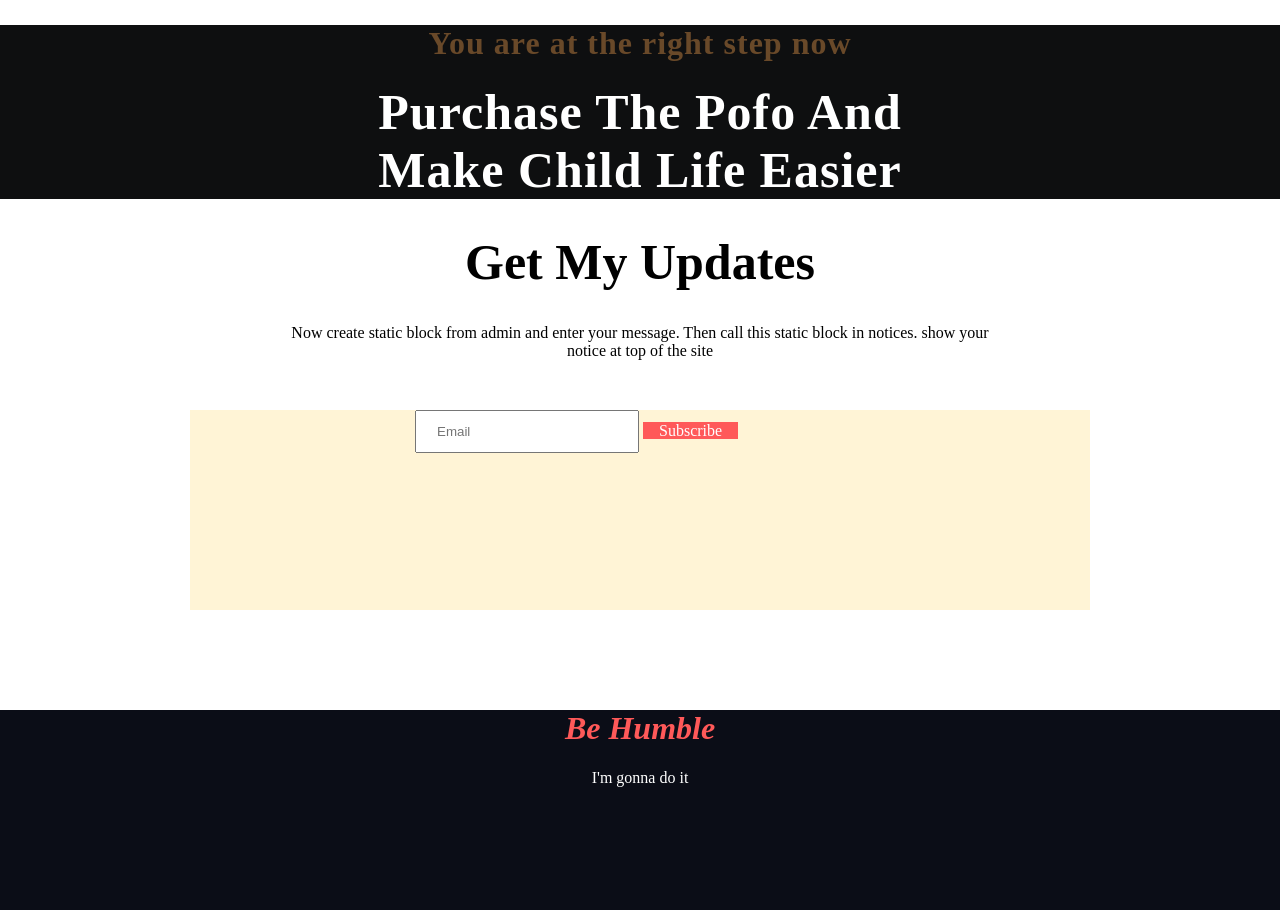
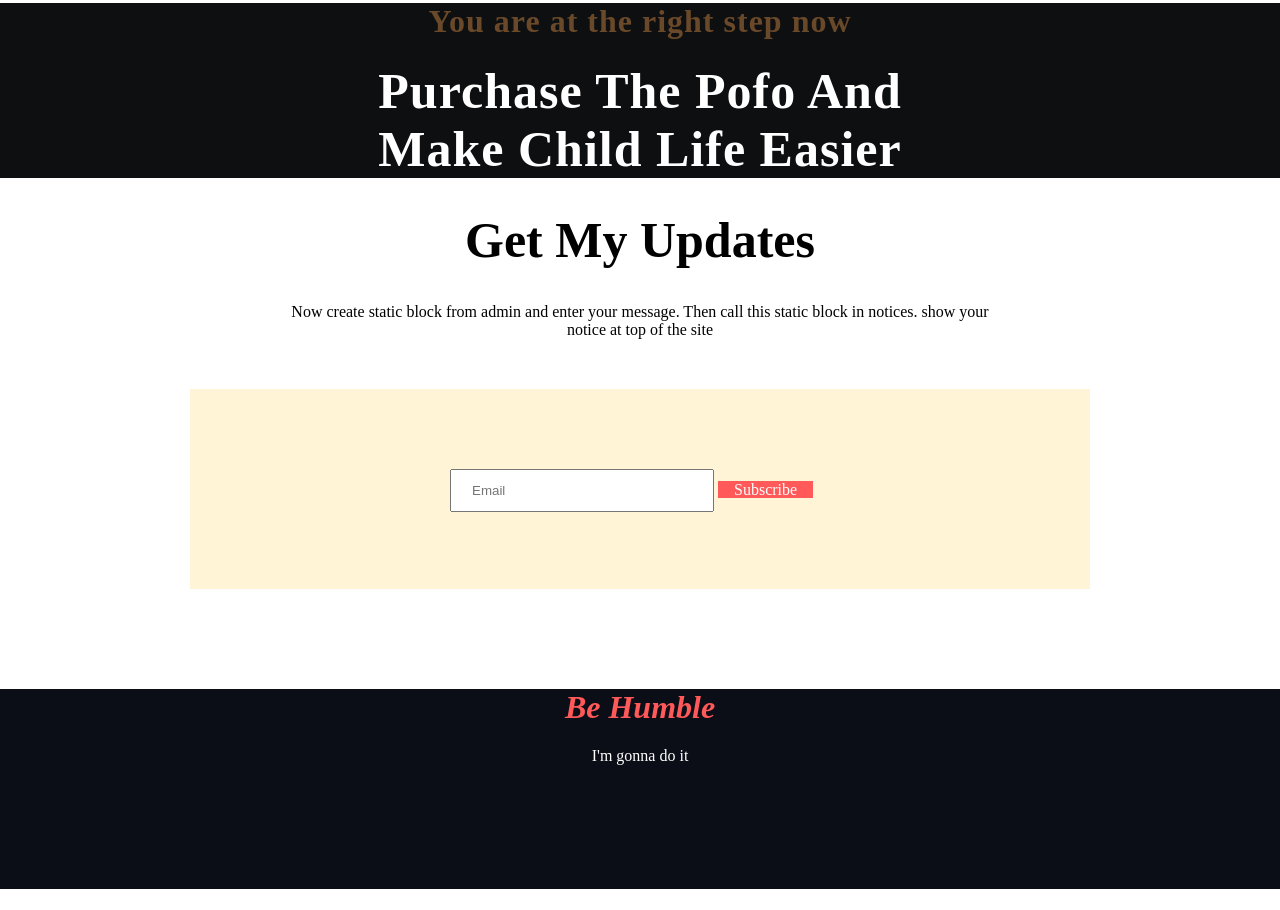
Before and after one commit to mdsabbirrahman1/Donation-Projects, a plain HTML site: page index.html in a window 1280 px wide. Shown: the part 1534-2444 px from the top of the page. After the commit the page ends 2423 px from the top, so only its background shows below. Drawn offline with Linux system fonts and the light colour scheme; a web font is replaced by a local one.

Commit message:
input field

```diff
--- a/style.css
+++ b/style.css
@@ -16,6 +16,7 @@ body {
     height: 600px;
     background-size: cover;
     color: white;
+    overflow: hidden;
 
 }
 
@@ -52,8 +53,10 @@ body {
 .sent-many {
     display: flex;
 
-    justify-content: center;
+
     text-align: center;
+
+
 
 
 
@@ -89,6 +92,8 @@ body {
     border: 1px solid #ff5959;
     border-radius: 4px;
     color: #ff5959;
+    margin-top: 20px;
+    text-align: center;
 }
 
 .other {
@@ -196,9 +201,12 @@ body {
 }
 
 .email-sub {
-    width: 50%;
+    width: 550PX;
     margin: auto;
-
+    height: 30px;
+    position: relative;
+    top: 80px;
+    left: 85px;
 
 }
 
@@ -218,6 +226,8 @@ input[type=email] {
 
 }
 
+.email-1 {}
+
 .be-humble {
     width: 100%;
     height: 200px;
```
